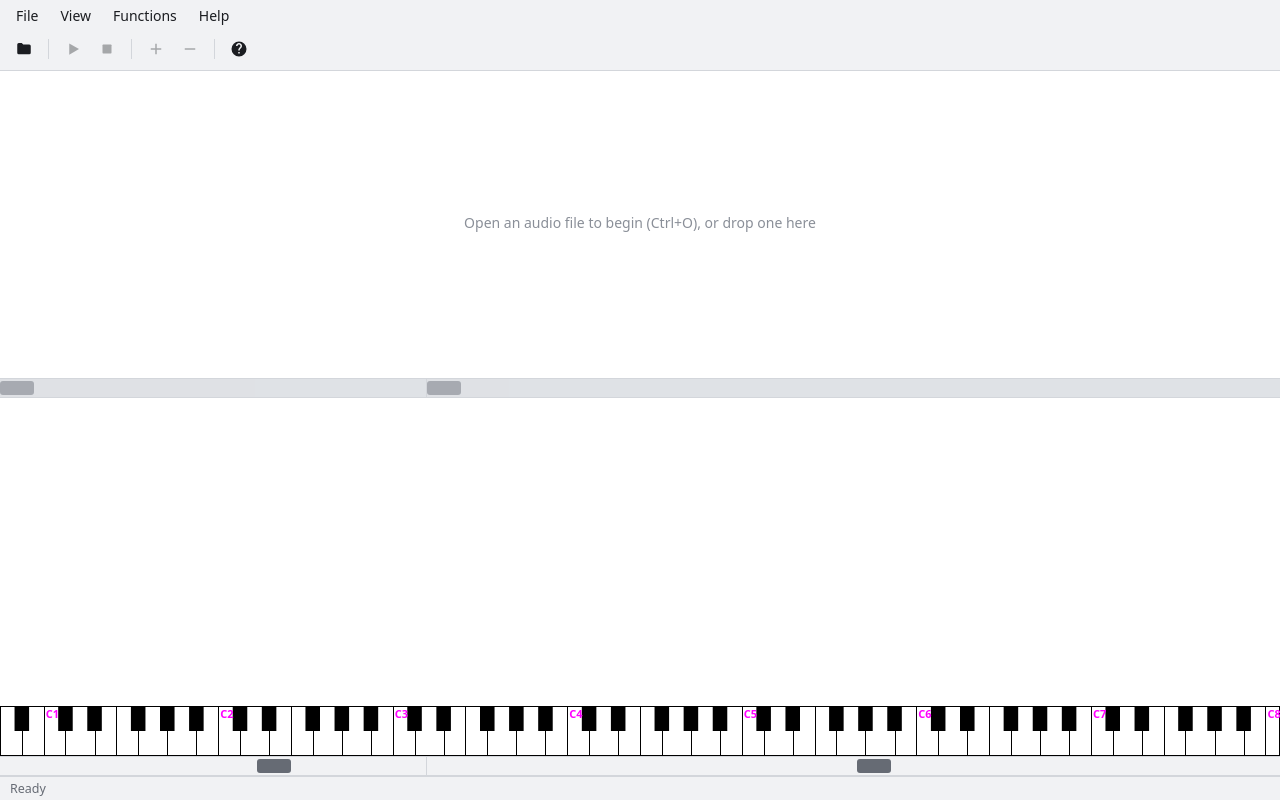
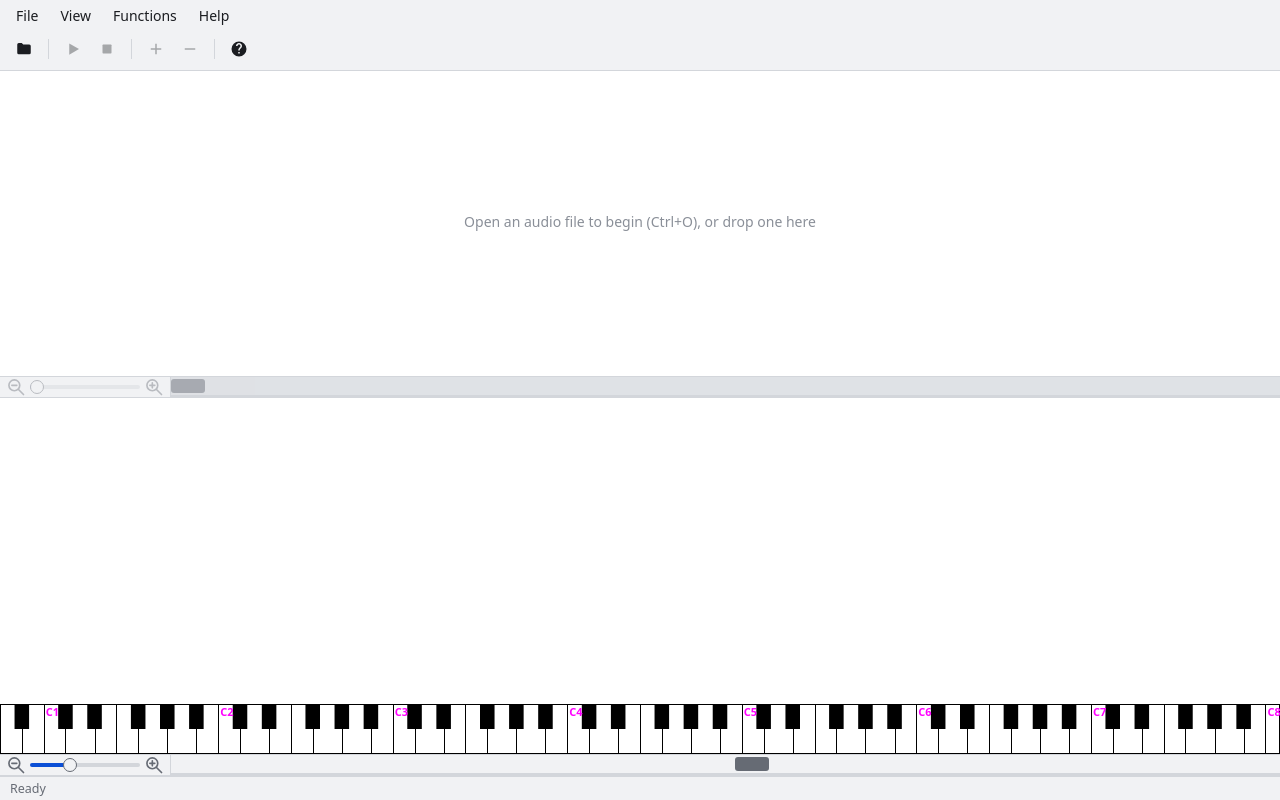
Before and after one commit to geoff604/music-explorer-web, a website built with Vite: page src/index.html in a window 1280 px wide. Built offline with nearby package versions, Linux system fonts and the light colour scheme.

Commit message:
Replace zoom sliders with a zoom out/in slider control
The leftmost slider under the waveform and keyboard panes set the
visible span (or key count) directly, so dragging right zoomed out.
That was a common source of confusion.

Replace each with a fixed-width control: a magnifier-minus button, a
slider with an accent-filled track and round thumb, and a magnifier-plus
button. Dragging right now zooms in. The buttons step the zoom by 1.5x
around the centre of the view. The waveform control keeps its log
mapping, and the keyboard control now maps right to fewer keys.

The position scrollbar is unchanged and takes the remaining width.

```diff
--- a/src/index.html
+++ b/src/index.html
@@ -24,13 +24,21 @@
       <main id="panes" class="panes">
         <canvas id="wave" class="pane wave" aria-label="Waveform. Drag to select a range."></canvas>
         <div class="bars" id="wave-bars">
-          <input id="wave-zoom" type="range" aria-label="Waveform zoom" title="Waveform zoom" />
+          <div class="zoom" role="group" aria-label="Waveform zoom">
+            <button type="button" class="zoom-btn" data-zoom="out" aria-label="Zoom out" title="Zoom out"></button>
+            <input id="wave-zoom" type="range" aria-label="Waveform zoom" title="Zoom in / Zoom out" />
+            <button type="button" class="zoom-btn" data-zoom="in" aria-label="Zoom in" title="Zoom in"></button>
+          </div>
           <input id="wave-pan" type="range" aria-label="Waveform position" title="Waveform position" />
         </div>
         <canvas id="spectrum" class="pane spectrum" aria-label="Frequency spectrum of the selection"></canvas>
         <canvas id="keys" class="pane keys" aria-label="Piano keyboard. Press a key to hear it."></canvas>
         <div class="bars" id="key-bars">
-          <input id="key-zoom" type="range" aria-label="Keyboard zoom" title="Number of keys shown" />
+          <div class="zoom" role="group" aria-label="Keyboard zoom">
+            <button type="button" class="zoom-btn" data-zoom="out" aria-label="Zoom out" title="Zoom out"></button>
+            <input id="key-zoom" type="range" aria-label="Keyboard zoom" title="Zoom in / Zoom out" />
+            <button type="button" class="zoom-btn" data-zoom="in" aria-label="Zoom in" title="Zoom in"></button>
+          </div>
           <input id="key-pan" type="range" aria-label="Keyboard position" title="Keyboard position" />
         </div>
       </main>
--- a/src/style.css
+++ b/src/style.css
@@ -255,16 +255,16 @@ body {
   z-index: 5;
 }
 
-/* zoom on the left third, position on the right two thirds, as in the original */
+/* zoom control at a fixed width on the left, position scrollbar taking the rest */
 .bars {
   display: grid;
-  grid-template-columns: 1fr 2fr;
+  grid-template-columns: 170px 1fr;
   gap: 1px;
   background: var(--chrome-line);
   border-block: 1px solid var(--chrome-line);
 }
 
-.bars input[type='range'] {
+.bars > input[type='range'] {
   -webkit-appearance: none;
   appearance: none;
   width: 100%;
@@ -273,15 +273,15 @@ body {
   background: var(--chrome-bg);
   cursor: default;
 }
-.bars input[type='range']::-webkit-slider-runnable-track {
+.bars > input[type='range']::-webkit-slider-runnable-track {
   height: 18px;
   background: transparent;
 }
-.bars input[type='range']::-moz-range-track {
+.bars > input[type='range']::-moz-range-track {
   height: 18px;
   background: transparent;
 }
-.bars input[type='range']::-webkit-slider-thumb {
+.bars > input[type='range']::-webkit-slider-thumb {
   -webkit-appearance: none;
   width: 34px;
   height: 14px;
@@ -290,25 +290,124 @@ body {
   background: var(--chrome-dim);
   border: 0;
 }
-.bars input[type='range']::-moz-range-thumb {
+.bars > input[type='range']::-moz-range-thumb {
   width: 34px;
   height: 14px;
   border-radius: 3px;
   background: var(--chrome-dim);
   border: 0;
 }
-.bars input[type='range']:hover::-webkit-slider-thumb {
+.bars > input[type='range']:hover::-webkit-slider-thumb {
   background: var(--accent);
 }
-.bars input[type='range']:hover::-moz-range-thumb {
+.bars > input[type='range']:hover::-moz-range-thumb {
   background: var(--accent);
 }
-.bars input[type='range']:focus-visible {
+.bars > input[type='range']:focus-visible {
   outline: 2px solid var(--accent);
   outline-offset: -2px;
 }
-.bars input[type='range']:disabled {
+.bars > input[type='range']:disabled {
   opacity: 0.4;
+}
+
+/* zoom control: [magnifier-] ---o--- [magnifier+], right = zoom in */
+.zoom {
+  display: flex;
+  align-items: center;
+  gap: 4px;
+  padding: 0 6px;
+  background: var(--chrome-bg);
+  color: var(--chrome-dim);
+}
+.zoom-btn {
+  flex: none;
+  width: 20px;
+  height: 20px;
+  padding: 0;
+  border: 0;
+  border-radius: 4px;
+  background: transparent;
+  color: inherit;
+  cursor: pointer;
+}
+.zoom-btn:hover:not(:disabled) {
+  background: var(--chrome-hover);
+  color: var(--chrome-fg);
+}
+.zoom-btn:active:not(:disabled) {
+  background: var(--chrome-active);
+}
+.zoom-btn:focus-visible {
+  outline: 2px solid var(--accent);
+  outline-offset: -2px;
+}
+.zoom-btn:disabled {
+  opacity: 0.4;
+  cursor: default;
+}
+.zoom-btn svg {
+  display: block;
+  width: 100%;
+  height: 100%;
+}
+.zoom input[type='range'] {
+  -webkit-appearance: none;
+  appearance: none;
+  flex: 1 1 0;
+  min-width: 0;
+  height: 18px;
+  margin: 0;
+  background: transparent;
+  cursor: pointer;
+  --fill: 0; /* 0..1, set from script */
+}
+.zoom input[type='range']::-webkit-slider-runnable-track {
+  height: 4px;
+  border-radius: 2px;
+  background:
+    linear-gradient(var(--accent), var(--accent)) 0 0 / calc(7px + var(--fill) * (100% - 14px)) 100% no-repeat,
+    var(--chrome-line);
+}
+.zoom input[type='range']::-moz-range-track {
+  height: 4px;
+  border-radius: 2px;
+  background: var(--chrome-line);
+}
+.zoom input[type='range']::-moz-range-progress {
+  height: 4px;
+  border-radius: 2px;
+  background: var(--accent);
+}
+.zoom input[type='range']::-webkit-slider-thumb {
+  -webkit-appearance: none;
+  width: 14px;
+  height: 14px;
+  margin-top: -5px;
+  border-radius: 50%;
+  border: 1px solid var(--chrome-dim);
+  background: var(--chrome-bg);
+}
+.zoom input[type='range']::-moz-range-thumb {
+  width: 12px;
+  height: 12px;
+  border-radius: 50%;
+  border: 1px solid var(--chrome-dim);
+  background: var(--chrome-bg);
+}
+.zoom input[type='range']:hover::-webkit-slider-thumb {
+  border-color: var(--accent);
+}
+.zoom input[type='range']:hover::-moz-range-thumb {
+  border-color: var(--accent);
+}
+.zoom input[type='range']:focus-visible {
+  outline: 2px solid var(--accent);
+  outline-offset: 2px;
+}
+.zoom input[type='range']:disabled {
+  opacity: 0.4;
+  cursor: default;
 }
 
 /* ---- status bar ----------------------------------------------------------------------- */
--- a/src/ui/App.ts
+++ b/src/ui/App.ts
@@ -18,6 +18,7 @@ const DEFAULT_SPAN_TICKS = 3 * TICKS_PER_SECOND; // the original opens showing 3
 const MIN_SPAN_TICKS = 8;
 const VERTICAL_ZOOM_STEP = 1.4;
 const MIN_EXTENT = 0.01;
+const ZOOM_BUTTON_FACTOR = 1.5; // view span / key count changes by this much per click
 const AUTO_SCROLL_MARGIN = 0.05; // fraction of the view left before the playhead after a page turn
 
 function el<T extends HTMLElement>(id: string): T {
@@ -259,15 +260,16 @@ export class App {
   private syncWaveBars(): void {
     const on = this.hasFile && this.totalTicks > this.minSpan;
     this.waveZoom.disabled = !on;
+    for (const b of document.querySelectorAll<HTMLButtonElement>('#wave-bars .zoom-btn')) b.disabled = !on;
     this.wavePan.disabled = !on;
     if (!this.hasFile) {
-      this.waveZoom.value = this.wavePan.value = '0';
+      this.setZoomSlider(this.waveZoom, 0, 1000, 0);
+      this.wavePan.value = '0';
       return;
     }
-    this.waveZoom.min = '0';
-    this.waveZoom.max = '1000';
     this.waveZoom.step = '1';
-    this.waveZoom.value = String(Math.round(this.spanToSlider(this.wave.span) * 1000));
+    // Right = zoom in, so the slider runs opposite to the span.
+    this.setZoomSlider(this.waveZoom, 0, 1000, Math.round((1 - this.spanToSlider(this.wave.span)) * 1000));
     this.wavePan.min = '0';
     this.wavePan.max = String(Math.max(0, this.totalTicks - this.wave.span));
     this.wavePan.step = '1';
@@ -289,10 +291,9 @@ export class App {
     const range = { left: l, right: l + n - 1 };
     this.keys.range = range;
     this.spectrum.range = range;
-    this.keyZoom.min = String(MIN_KEYS);
-    this.keyZoom.max = String(MIDI_NOTES);
+    // Right = zoom in = fewer keys.
     this.keyZoom.step = '1';
-    this.keyZoom.value = String(n);
+    this.setZoomSlider(this.keyZoom, 0, MIDI_NOTES - MIN_KEYS, MIDI_NOTES - n);
     this.keyPan.min = '0';
     this.keyPan.max = String(MIDI_NOTES - n);
     this.keyPan.step = '1';
@@ -302,19 +303,45 @@ export class App {
     this.spectrum.invalidate();
   }
 
+  private setZoomSlider(input: HTMLInputElement, min: number, max: number, value: number): void {
+    input.min = String(min);
+    input.max = String(max);
+    input.value = String(value);
+    input.style.setProperty('--fill', String(max > min ? (value - min) / (max - min) : 0));
+  }
+
+  private zoomWave(factor: number): void {
+    // Keep the centre of the view fixed while zooming.
+    const centre = this.wave.left + this.wave.span / 2;
+    const span = this.wave.span * factor;
+    this.setWaveView(centre - span / 2, span);
+  }
+
+  private zoomKeys(factor: number): void {
+    const { left, right } = this.keys.range;
+    const count = right - left + 1;
+    let next = count * factor;
+    // Small factors would round back to the same count and get stuck.
+    if (Math.round(next) === count) next = count + Math.sign(factor - 1);
+    this.setKeyView(left + count / 2 - next / 2, next);
+  }
+
   private wireBars(): void {
+    for (const b of document.querySelectorAll<HTMLButtonElement>('.zoom-btn')) {
+      const zoomIn = b.dataset.zoom === 'in';
+      b.innerHTML = `<svg viewBox="0 0 24 24" aria-hidden="true">${zoomIn ? ICONS.magnifyIn : ICONS.magnifyOut}</svg>`;
+      const factor = zoomIn ? 1 / ZOOM_BUTTON_FACTOR : ZOOM_BUTTON_FACTOR;
+      const wave = b.closest('#wave-bars') !== null;
+      b.addEventListener('click', () => (wave ? this.zoomWave(factor) : this.zoomKeys(factor)));
+    }
     this.waveZoom.addEventListener('input', () => {
-      // Keep the centre of the view fixed while zooming with the slider.
-      const centre = this.wave.left + this.wave.span / 2;
-      const span = this.sliderToSpan(Number(this.waveZoom.value) / 1000);
-      this.setWaveView(centre - span / 2, span);
+      const span = this.sliderToSpan(1 - Number(this.waveZoom.value) / 1000);
+      this.zoomWave(span / this.wave.span);
     });
     this.wavePan.addEventListener('input', () => this.setWaveView(Number(this.wavePan.value), this.wave.span));
     this.keyZoom.addEventListener('input', () => {
-      const { left, right } = this.keys.range;
-      const centre = (left + right + 1) / 2;
-      const count = Number(this.keyZoom.value);
-      this.setKeyView(centre - count / 2, count);
+      const count = MIDI_NOTES - Number(this.keyZoom.value);
+      this.zoomKeys(count / (this.keys.range.right - this.keys.range.left + 1));
     });
     this.keyPan.addEventListener('input', () => this.setKeyView(Number(this.keyPan.value), this.keys.range.right - this.keys.range.left + 1));
   }
--- a/src/ui/menu.ts
+++ b/src/ui/menu.ts
@@ -180,5 +180,9 @@ export const ICONS = {
   stop: '<rect x="6" y="6" width="12" height="12" rx="1"/>',
   zoomIn: '<path d="M11 5h2v6h6v2h-6v6h-2v-6H5v-2h6z"/>',
   zoomOut: '<path d="M5 11h14v2H5z"/>',
+  magnifyOut:
+    '<g fill="none" stroke="currentColor" stroke-width="2" stroke-linecap="round"><circle cx="10" cy="10" r="6.5"/><path d="M15 15l6 6M7 10h6"/></g>',
+  magnifyIn:
+    '<g fill="none" stroke="currentColor" stroke-width="2" stroke-linecap="round"><circle cx="10" cy="10" r="6.5"/><path d="M15 15l6 6M7 10h6M10 7v6"/></g>',
   help: '<path d="M12 2a10 10 0 1 0 0 20 10 10 0 0 0 0-20zm1 16h-2v-2h2zm2.1-7.7-.9.9c-.7.7-1.2 1.3-1.2 2.8h-2v-.5c0-1.1.5-2.1 1.2-2.8l1.2-1.3c.4-.3.6-.8.6-1.4 0-1.1-.9-2-2-2s-2 .9-2 2H8c0-2.2 1.8-4 4-4s4 1.8 4 4c0 .9-.4 1.7-.9 2.3z"/>',
 } as const;
```
Also changed, not shown: dist/assets/index-B2LrpaxH.css (added), dist/assets/index-C2GKJLAr.css (deleted), dist/assets/index-D2Ngm0sT.js, dist/index.html.
